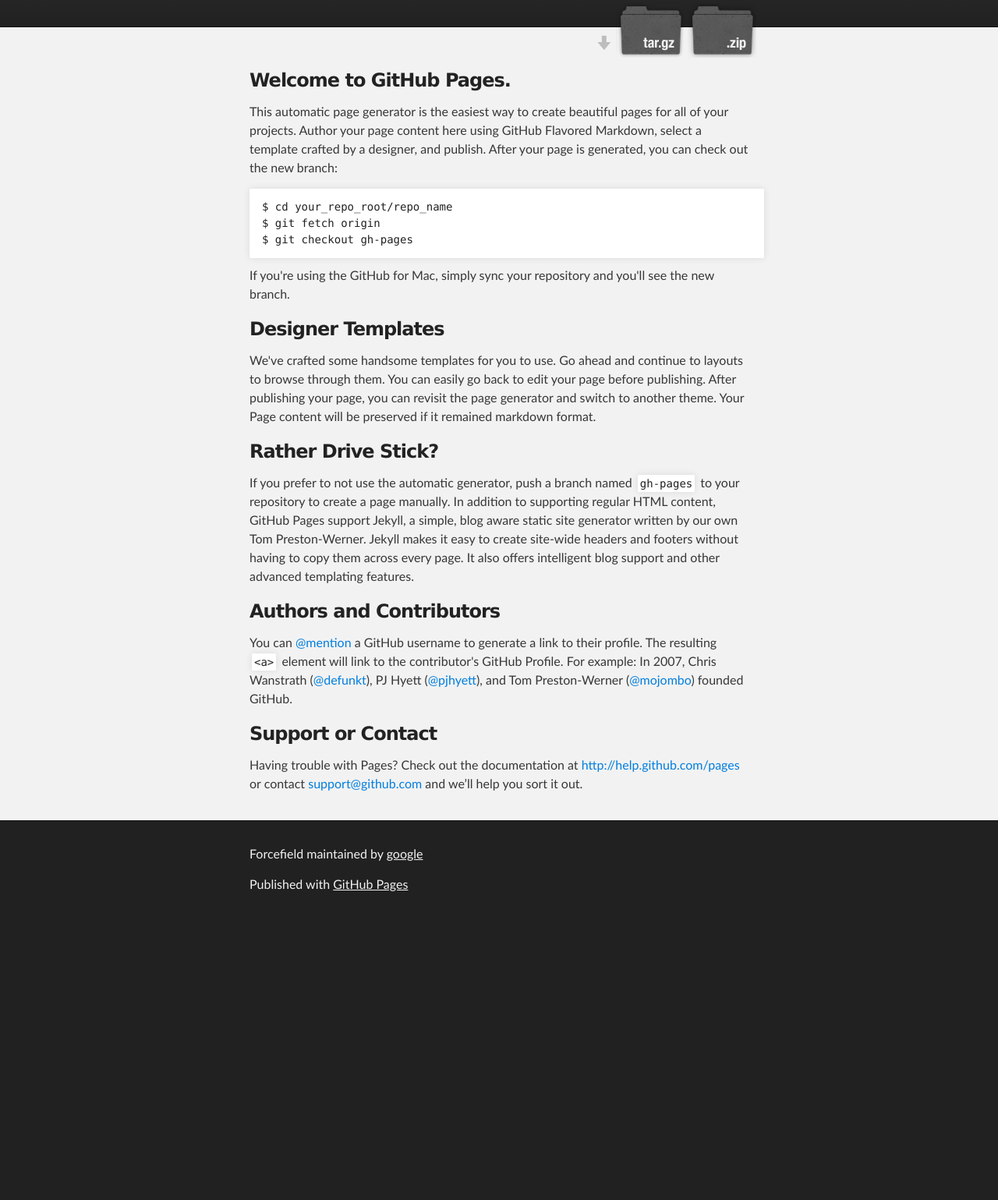
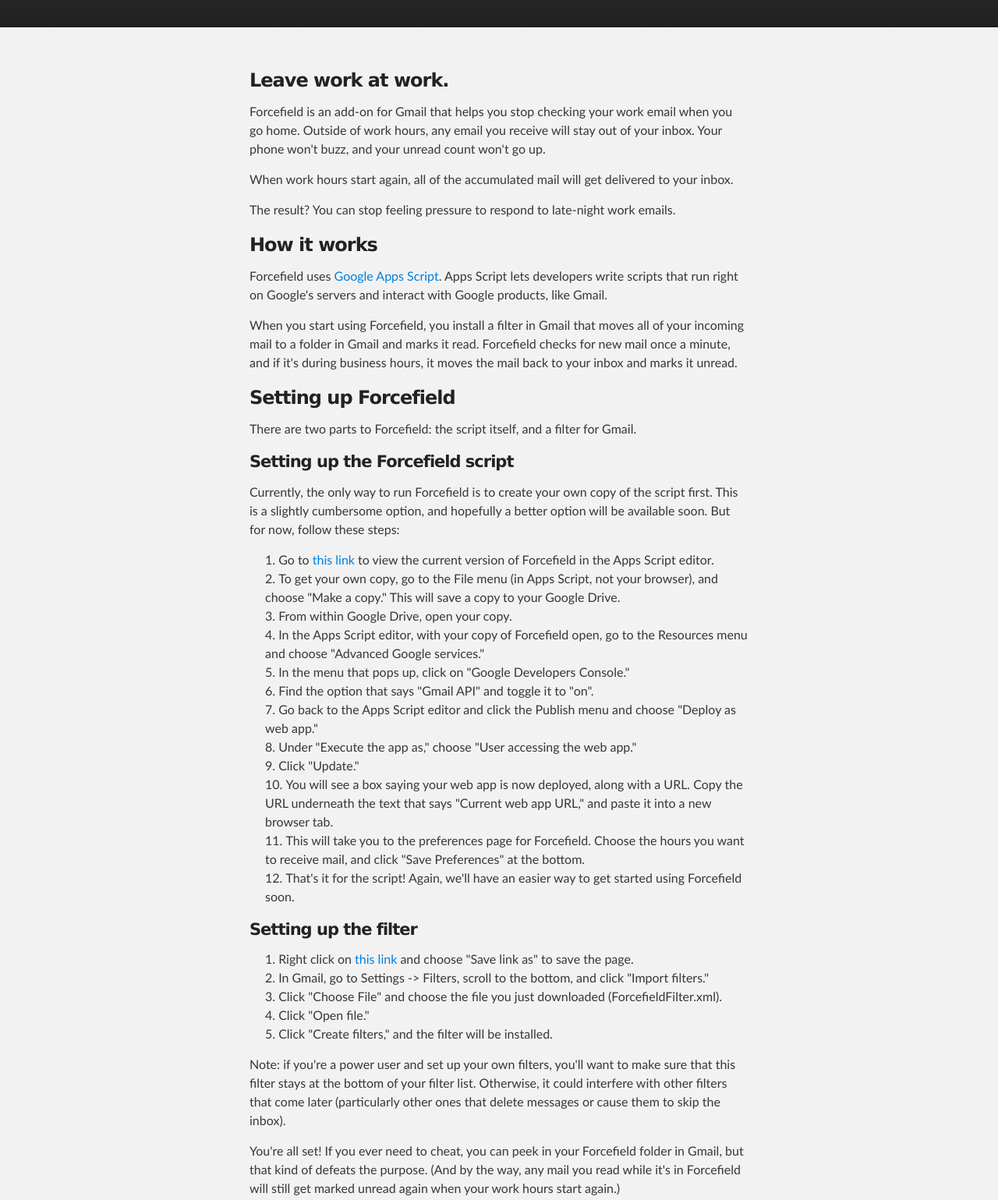
Before and after one commit to google/forcefield, a plain HTML site: page index.html in a window 1280 px wide. Shown: the part 139-1678 px from the top of the page at 78% size. Before the commit the page ends 1320 px from the top, so only its background shows below. Drawn offline with Linux system fonts and the light colour scheme.

Commit message:
Update GitHub page to basic Forcefield documentation.

```diff
--- a/index.html
+++ b/index.html
@@ -20,48 +20,63 @@
 
           <h1 id="project_title">Forcefield</h1>
           <h2 id="project_tagline"></h2>
-
-            <section id="downloads">
-              <a class="zip_download_link" href="https://github.com/google/forcefield/zipball/master">Download this project as a .zip file</a>
-              <a class="tar_download_link" href="https://github.com/google/forcefield/tarball/master">Download this project as a tar.gz file</a>
-            </section>
         </header>
     </div>
 
     <!-- MAIN CONTENT -->
     <div id="main_content_wrap" class="outer">
       <section id="main_content" class="inner">
-        <h3>
-<a name="welcome-to-github-pages" class="anchor" href="#welcome-to-github-pages"><span class="octicon octicon-link"></span></a>Welcome to GitHub Pages.</h3>
+        <h3>Leave work at work.</h3>
 
-<p>This automatic page generator is the easiest way to create beautiful pages for all of your projects. Author your page content here using GitHub Flavored Markdown, select a template crafted by a designer, and publish. After your page is generated, you can check out the new branch:</p>
+<p>Forcefield is an add-on for Gmail that helps you stop checking your work email when you go home. Outside of work hours, any email you receive will stay out of your inbox. Your phone won't buzz, and your unread count won't go up.</p>
 
-<pre><code>$ cd your_repo_root/repo_name
-$ git fetch origin
-$ git checkout gh-pages
-</code></pre>
+<p>When work hours start again, all of the accumulated mail will get delivered to your inbox.<p>
 
-<p>If you're using the GitHub for Mac, simply sync your repository and you'll see the new branch.</p>
+<p>The result? You can stop feeling pressure to respond to late-night work emails.</p>
 
-<h3>
-<a name="designer-templates" class="anchor" href="#designer-templates"><span class="octicon octicon-link"></span></a>Designer Templates</h3>
+<h3>How it works</h3>
 
-<p>We've crafted some handsome templates for you to use. Go ahead and continue to layouts to browse through them. You can easily go back to edit your page before publishing. After publishing your page, you can revisit the page generator and switch to another theme. Your Page content will be preserved if it remained markdown format.</p>
+<p>Forcefield uses <a href="https://developers.google.com/apps-script/">Google Apps Script</a>. Apps Script lets developers write scripts that run right on Google's servers and interact with Google products, like Gmail.</p>
 
-<h3>
-<a name="rather-drive-stick" class="anchor" href="#rather-drive-stick"><span class="octicon octicon-link"></span></a>Rather Drive Stick?</h3>
+<p>When you start using Forcefield, you install a filter in Gmail that moves all of your incoming mail to a folder in Gmail and marks it read. Forcefield checks for new mail once a minute, and if it's during business hours, it moves the mail back to your inbox and marks it unread.</p>
 
-<p>If you prefer to not use the automatic generator, push a branch named <code>gh-pages</code> to your repository to create a page manually. In addition to supporting regular HTML content, GitHub Pages support Jekyll, a simple, blog aware static site generator written by our own Tom Preston-Werner. Jekyll makes it easy to create site-wide headers and footers without having to copy them across every page. It also offers intelligent blog support and other advanced templating features.</p>
+<h3>Setting up Forcefield</h3>
 
-<h3>
-<a name="authors-and-contributors" class="anchor" href="#authors-and-contributors"><span class="octicon octicon-link"></span></a>Authors and Contributors</h3>
+<p>There are two parts to Forcefield: the script itself, and a filter for Gmail.</p>
 
-<p>You can <a href="https://github.com/blog/821" class="user-mention">@mention</a> a GitHub username to generate a link to their profile. The resulting <code>&lt;a&gt;</code> element will link to the contributor's GitHub Profile. For example: In 2007, Chris Wanstrath (<a href="https://github.com/defunkt" class="user-mention">@defunkt</a>), PJ Hyett (<a href="https://github.com/pjhyett" class="user-mention">@pjhyett</a>), and Tom Preston-Werner (<a href="https://github.com/mojombo" class="user-mention">@mojombo</a>) founded GitHub.</p>
+<h4>Setting up the Forcefield script</h4>
 
-<h3>
-<a name="support-or-contact" class="anchor" href="#support-or-contact"><span class="octicon octicon-link"></span></a>Support or Contact</h3>
+<p>Currently, the only way to run Forcefield is to create your own copy of the script first. This is a slightly cumbersome option, and hopefully a better option will be available soon. But for now, follow these steps:</p>
 
-<p>Having trouble with Pages? Check out the documentation at <a href="http://help.github.com/pages">http://help.github.com/pages</a> or contact <a href="mailto:support@github.com">support@github.com</a> and we’ll help you sort it out.</p>
+<ol>
+  <li>Go to <a href="https://script.google.com/d/1QGyB6Q-JXhgWGdxJaEMPvavtj7y0DvDPemi_xyT1dSt_50nHLUu5Z66s/edit?usp=sharing">this link</a> to view the current version of Forcefield in the Apps Script editor.</li>
+  <li>To get your own copy, go to the File menu (in Apps Script, not your browser), and choose "Make a copy." This will save a copy to your Google Drive.</li>
+  <li>From within Google Drive, open your copy.</li>
+  <li>In the Apps Script editor, with your copy of Forcefield open, go to the Resources menu and choose "Advanced Google services."</li>
+  <li>In the menu that pops up, click on "Google Developers Console."</li>
+  <li>Find the option that says "Gmail API" and toggle it to "on".</li>
+  <li>Go back to the Apps Script editor and click the Publish menu and choose "Deploy as web app."</li>
+  <li>Under "Execute the app as," choose "User accessing the web app."</li>
+  <li>Click "Update."</li>
+  <li>You will see a box saying your web app is now deployed, along with a URL. Copy the URL underneath the text that says "Current web app URL," and paste it into a new browser tab.</li>
+  <li>This will take you to the preferences page for Forcefield. Choose the hours you want to receive mail, and click "Save Preferences" at the bottom.</li>
+  <li>That's it for the script! Again, we'll have an easier way to get started using Forcefield soon.</li>
+</ol>
+
+<h4>Setting up the filter</h4>
+
+<ol>
+  <li>Right click on <a href="https://raw.githubusercontent.com/google/forcefield/master/ForcefieldFilter.xml">this link</a> and choose "Save link as" to save the page.</li>
+  <li>In Gmail, go to Settings -&gt; Filters, scroll to the bottom, and click "Import filters."</li>
+  <li>Click "Choose File" and choose the file you just downloaded (ForcefieldFilter.xml).</li>
+  <li>Click "Open file."</li>
+  <li>Click "Create filters," and the filter will be installed.</li>
+</ol>
+
+<p>Note: if you're a power user and set up your own filters, you'll want to make sure that this filter stays at the bottom of your filter list. Otherwise, it could interfere with other filters that come later (particularly other ones that delete messages or cause them to skip the inbox).</p>
+
+<p>You're all set! If you ever need to cheat, you can peek in your Forcefield folder in Gmail, but that kind of defeats the purpose. (And by the way, any mail you read while it's in Forcefield will still get marked unread again when your work hours start again.)</p>
+
       </section>
     </div>
 
@@ -73,7 +88,5 @@ $ git checkout gh-pages
       </footer>
     </div>
 
-
-
   </body>
 </html>
```
Also changed, not shown: 3 other files.
